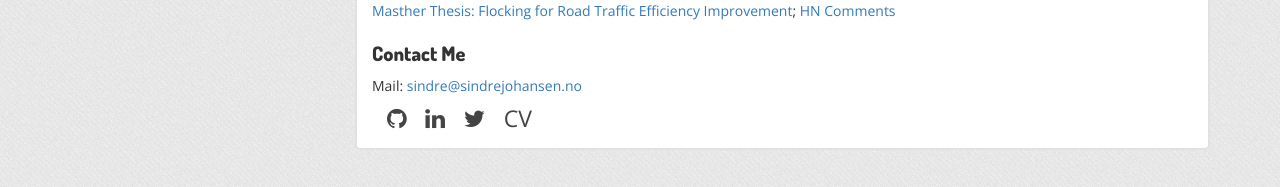
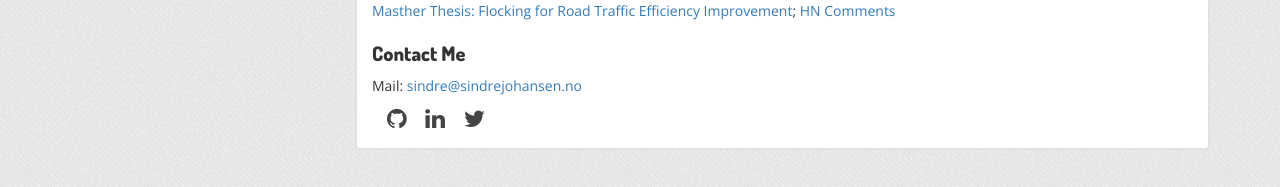
Before and after one commit to sindreij/sindreij.github.io, a Jekyll site: the page built from index.html, in a window 1280 px wide. Shown: the part 348-535 px from the top of the page. Built offline with Jekyll 4.4.1, drawn with Linux system fonts in a browser that asks for light colours; nearby versions of some CDN libraries.

```diff
--- a/index.html
+++ b/index.html
@@ -28,5 +28,4 @@ As fullstack as can be, if it's code I will try to change it.</p>
   <a href="https://github.com/sindreij"><i class="fa fa-github"></i></a>
   <a href="https://no.linkedin.com/in/sindrejohansen"><i class="fa fa-linkedin"></i></a>
   <a href="https://twitter.com/sindreij/"><i class="fa fa-twitter"></i></a>
-  <a href="resume.pdf">CV</a>
 </div>
```
